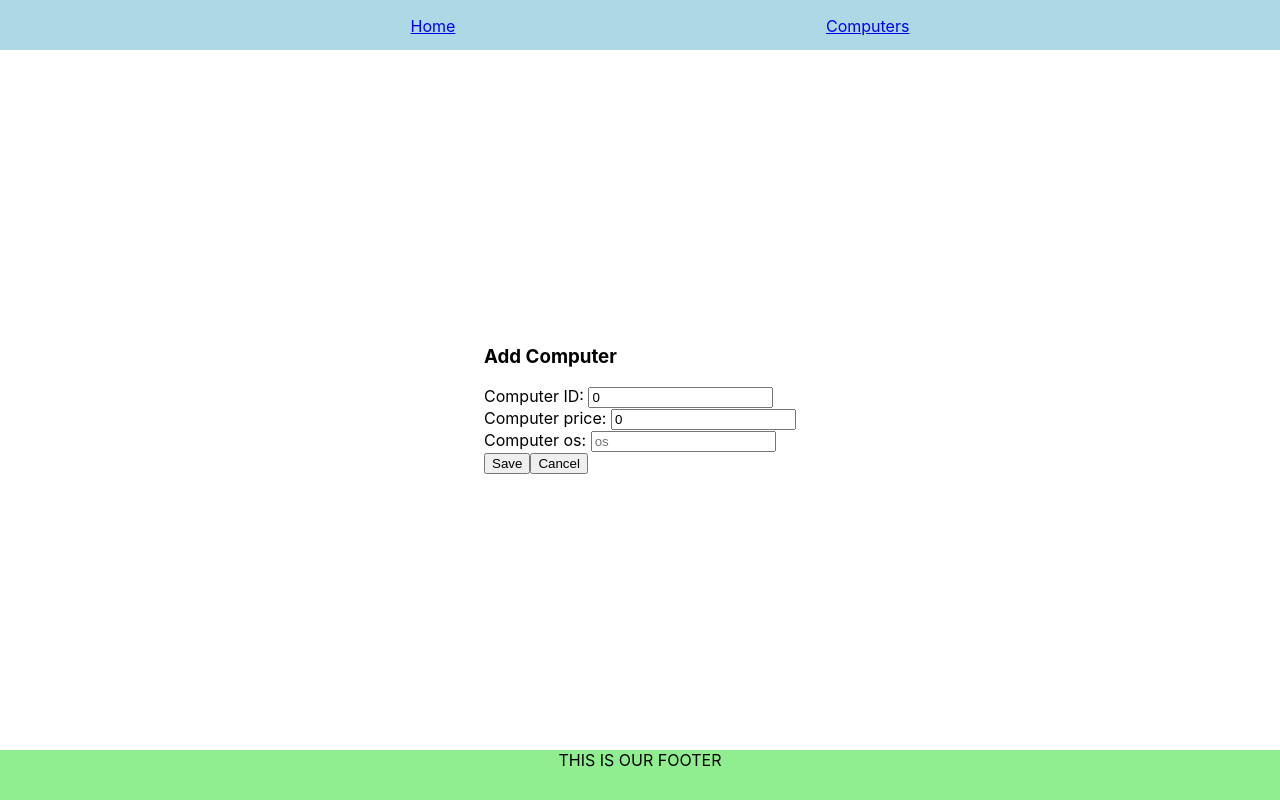
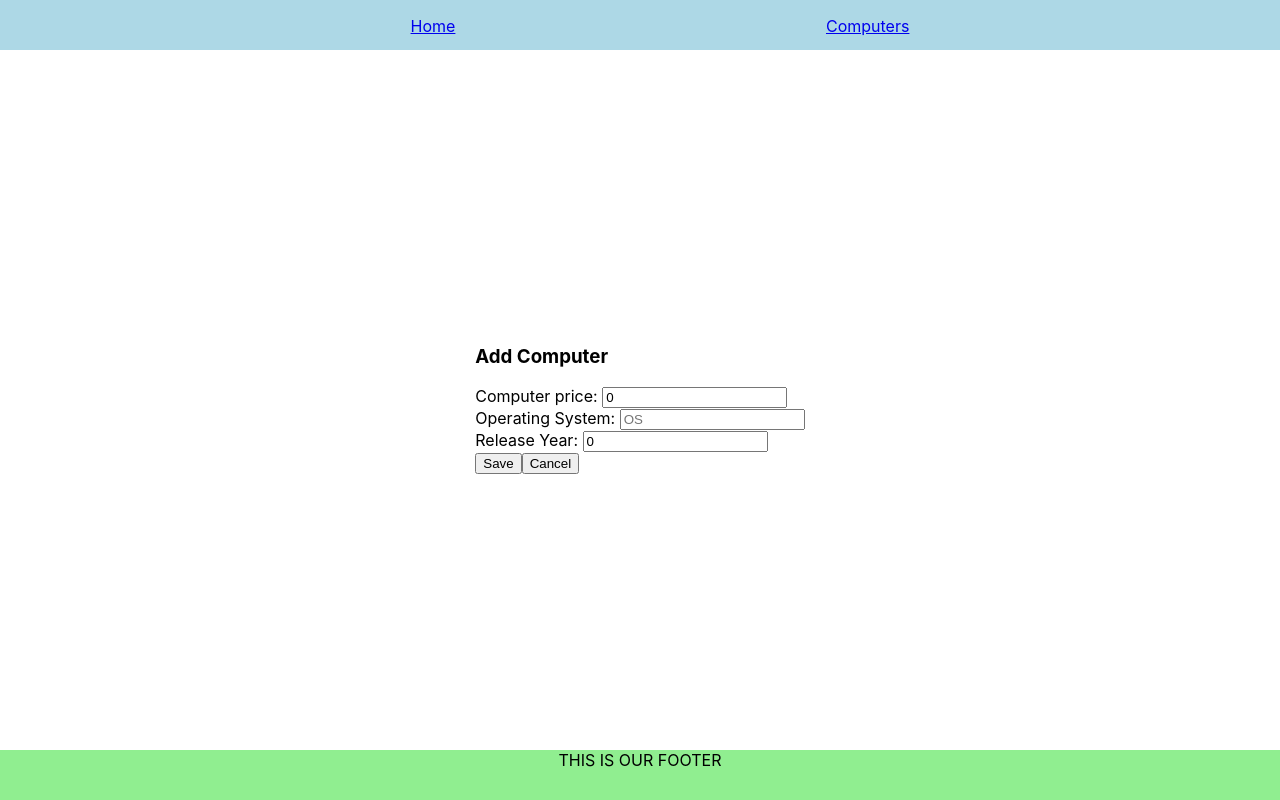
Before and after one commit to Kenshinoyo/checkTechApp-capstone-, a React (Create React App) app in the folder ctechtool/: page /add-computer in a window 1280 px wide. Built offline with nearby package versions, Linux system fonts and the light colour scheme.

Commit message:
spot check

```diff
--- a/ctechtool/package.json
+++ b/ctechtool/package.json
@@ -7,6 +7,7 @@
     "@testing-library/react": "^11.2.7",
     "@testing-library/user-event": "^12.8.3",
     "axios": "^0.24.0",
+    "bootstrap": "^5.1.3",
     "react": "^17.0.2",
     "react-dom": "^17.0.2",
     "react-redux": "^7.2.6",
--- a/ctechtool/src/Components/AddComputer.js
+++ b/ctechtool/src/Components/AddComputer.js
@@ -8,41 +8,40 @@ class AddComputer extends Component {
     {
         super(props)
         this.state={
-           id: 0,
            price: 0,
-           os:''
+           os:'',
+           releaseYear: 0
         }
 
-        this.idHandler = this.idHandler.bind(this);
         this.priceHandler = this.priceHandler.bind(this);
         this.osHandler = this.osHandler.bind(this);
+        this.releaseYearHandler = this.releaseYearHandler.bind(this);
 
     }
-
-    idHandler=(event) => {
-        this.setState({
-             id: event.target.value});
-    }
-
 
     priceHandler=(event) => {
         this.setState({
            price: event.target.value});
     }
 
-
     osHandler=(event) => {
         this.setState({
              os: event.target.value});
     }
 
+    releaseYearHandler=(event) => {
+        this.setState({
+             releaseYear: event.target.value});
+    }
+
     saveComputer = (e) => {
         e.preventDefault();
         let Computer={
-           id: this.state.id,
            price: this.state.price,
-           os: this.state.os
+           os: this.state.os,
+           releaseYear: this.state.releaseYear
         };
+
         console.log(Computer);
         DBridge.createComputer(Computer).then(res =>{
                 this.props.history.push('/Computers');
@@ -68,23 +67,27 @@ class AddComputer extends Component {
                           <h3 classprice="text-center">Add Computer</h3>
                           <div classprice="card-body">
                               <form>
-                                  <div classprice="form-group">
-                                      <label>Computer ID: </label>
-                                      <input type="number" placeholder="Id" price="id" classprice="form-control"
-                                         value={this.state.id} onChange={this.idHandler} />
-                                   </div>
+
                                    <div classprice="form-group">
                                       <label>Computer price: </label>
                                       <input type="number" placeholder="price" price="price" classprice="form-control"
                                          value={this.state.price} onChange={this.priceHandler} />
                                    </div>
+
                                    <div classprice="form-group">
-                                      <label>Computer os: </label>
-                                      <input placeholder="os" price="os" classprice="form-control"
+                                      <label>Operating System: </label>
+                                      <input placeholder="OS" os="OS" classprice="form-control"
                                          value={this.state.os} onChange={this.osHandler} />
+                                   </div>
+
+                                   <div classprice="form-group">
+                                      <label>Release Year: </label>
+                                      <input type="number" placeholder="Release Year" releaseYear="Release Year" classprice="form-control"
+                                         value={this.state.releaseYear} onChange={this.releaseYearHandler} />
                                    </div>
                                     <button classprice="btn btn-success" onClick={this.saveComputer}> Save </button>
                                     <button classprice="btn btn-danger" onClick={this.cancel.bind(this)}> Cancel </button>
+
                               </form>
                           </div>
                       </div>
--- a/ctechtool/src/Components/UpdateComputer.js
+++ b/ctechtool/src/Components/UpdateComputer.js
@@ -2,6 +2,9 @@ import React, { Component } from 'react';
 import DBridge from '../Services/DBridge';
 
 class UpdateComputer extends Component {
+
+    //constructor
+
     constructor(props)
     {
         super(props)
@@ -9,23 +12,27 @@ class UpdateComputer extends Component {
              this.state={
                  id: this.props.match.params.id,
                  price: 0,
-                 os:''
+                 os:'',
+                 releaseYear: 0
              }
 
         this.idHandler = this.idHandler.bind(this);
         this.priceHandler = this.priceHandler.bind(this);
         this.osHandler = this.osHandler.bind(this);
+        this.releaseYearHandler = this.releaseYearHandler.bind(this);
         this.updateComputer = this.updateComputer.bind(this);
 
-    }//constructor
+    }
 
      componentDidMount()
      {
-        DBridge.getComputerByID(this.state.id).then((res) =>{
+        DBridge.getComputerByID(this.state.id).then((res) => {
           let Computer = res.data;
-          this.setState({price:Computer.price,
-                  os:Computer.os
-                });
+          this.setState({
+            price: Computer.price,
+            os: Computer.os,
+            releaseYear: Computer.releaseYear
+            });
         });
 
      }
@@ -40,9 +47,14 @@ class UpdateComputer extends Component {
            price: event.target.value});
     }
 
-   osHandler=(event) => {
+    osHandler=(event) => {
         this.setState({
              os: event.target.value});
+    }
+
+    releaseYearHandler=(event) => {
+        this.setState({
+             releaseYear: event.target.value});
     }
 
    updateComputer = (e) => {
--- a/ctechtool/src/directory/Computers.js
+++ b/ctechtool/src/directory/Computers.js
@@ -9,7 +9,7 @@ const Computers = (props) => {
 
     return (
         <div>
-            THIS IS OUR COMPUTER PAGE
+            CheckTech Management Tool
             <DBCrudTool history = {history} />
         </div>
     )
--- a/ctechtool/src/directory/Home.js
+++ b/ctechtool/src/directory/Home.js
@@ -5,7 +5,7 @@ const Home = (props) => {
 
     return (
         <div>
-            THIS IS OUR HOME PAGE
+            CheckTech Inventory Management
         </div>
     )
 };
```
Also changed, not shown: 1 other file (tests, documents, lock files or other folders).
